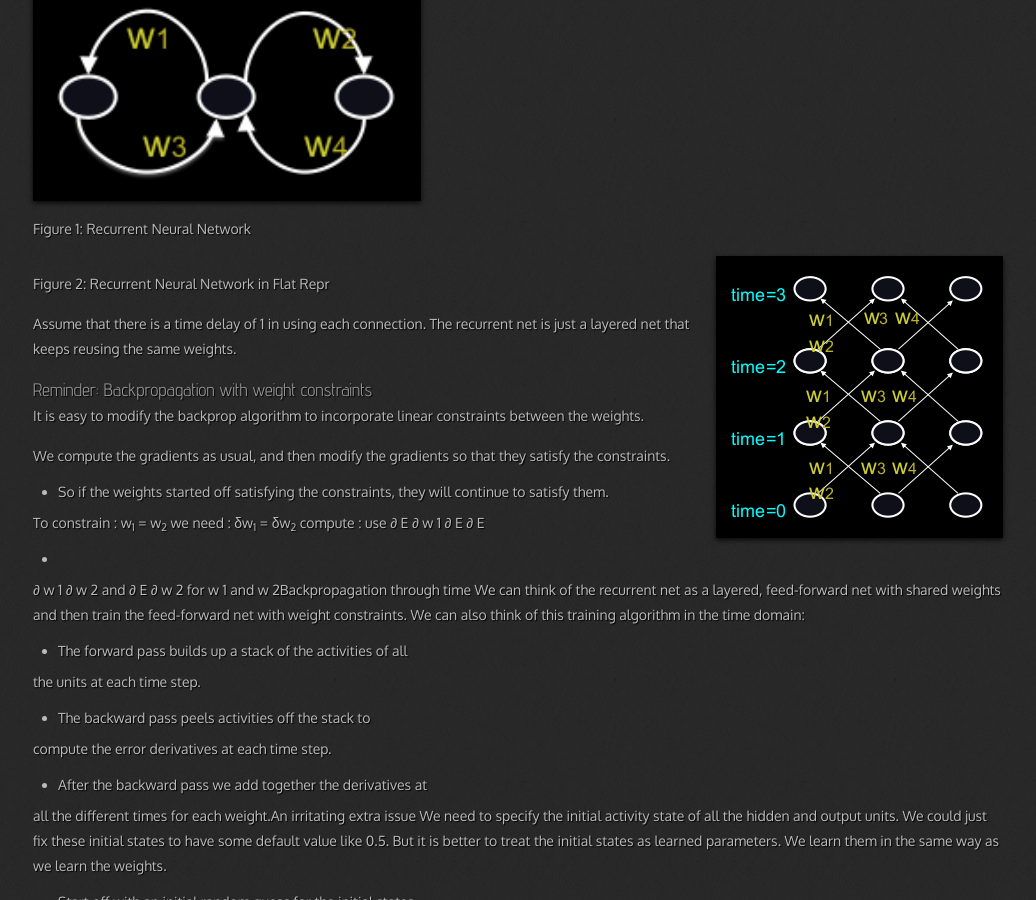
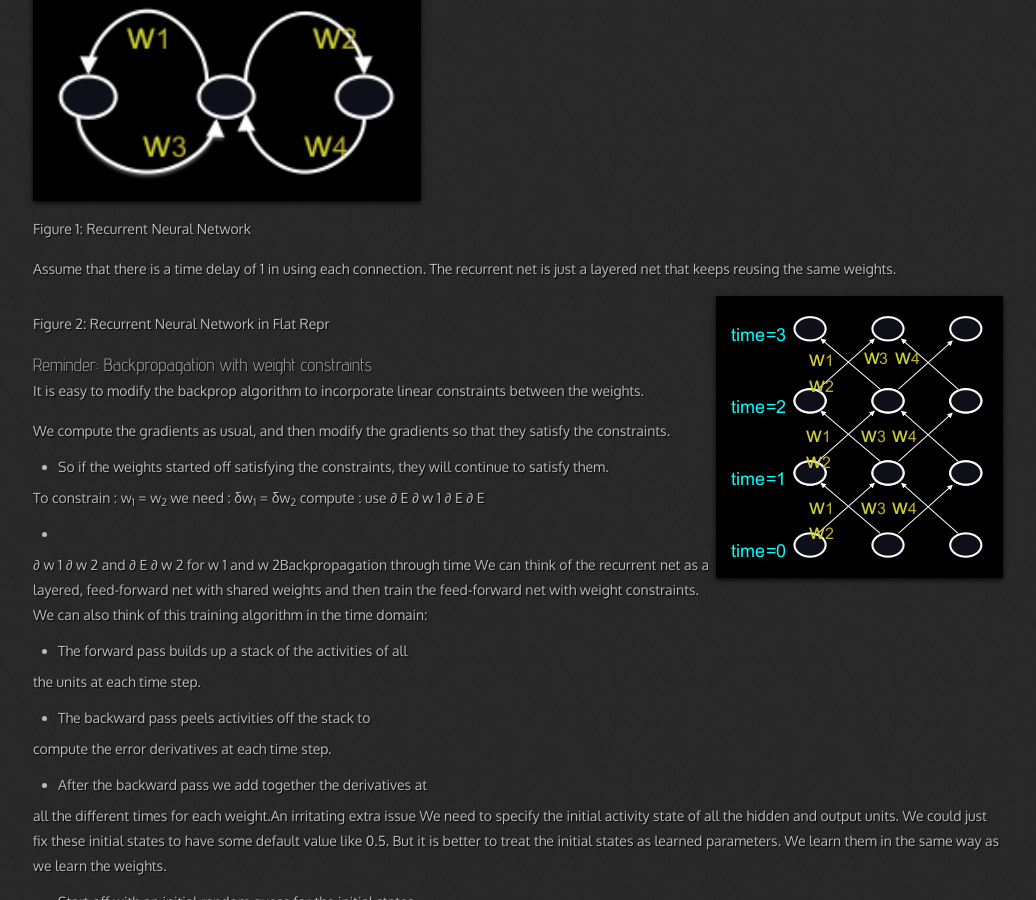
Before and after one commit to 0--key/0--key.github.io, a Jekyll site: the page built from _posts/2017-05-01-recurrent-ann.html, in a window 1280 px wide and 900 px high, scrolled down 5383 px. Shown: the whole window, without its empty margins (22-1058 px from the left). Built offline with Jekyll 4.4.1, drawn with Linux system fonts in a browser that asks for light colours; nearby versions of some CDN libraries; comment, search, counter and statistics services are not loaded.

Commit message:
Wrap the text around the image test

```diff
--- a/_posts/2017-05-01-recurrent-ann.html
+++ b/_posts/2017-05-01-recurrent-ann.html
@@ -19,17 +19,17 @@
 <li><a href="#org6529830">Linear Dynamical Systems(engineers love them!)</a></li>
 <li><a href="#org63f1845">Hidden Markov Models (computer scientists love them!)</a></li>
 <li><a href="#org5fa5140">A fundamental limitation of HMMs</a></li>
-<li><a href="#org6e51616">Recurrent neural networks</a></li>
+<li><a href="#org5df410f">Recurrent neural networks</a></li>
 <li><a href="#org432b994">Do generative models need to be stochastic?</a></li>
-<li><a href="#org5df410f">Recurrent neural networks</a></li>
-<li><a href="#org183393d">Transcript</a></li>
+<li><a href="#orgee93cc6">Recurrent neural networks</a></li>
+<li><a href="#orgfb2a00a">Transcript</a></li>
 </ul>
 </li>
 <li><a href="#orgf5ba516">Training RNNs with backpropagation</a>
 <ul>
 <li><a href="#orgea0056b">The equvalence between feedforward nets and recurrent nets</a></li>
 <li><a href="#org48f5d01">Reminder: Backpropagation with weight constraints</a></li>
-<li><a href="#orgfb2a00a">Transcript</a></li>
+<li><a href="#org0c59a53">Transcript</a></li>
 </ul>
 </li>
 </ul>
@@ -224,9 +224,9 @@
 </div>
 </div>
 
-<div id="outline-container-org6e51616" class="outline-3">
-<h3 id="org6e51616">Recurrent neural networks</h3>
-<div class="outline-text-3" id="text-org6e51616">
+<div id="outline-container-org5df410f" class="outline-3">
+<h3 id="org5df410f">Recurrent neural networks</h3>
+<div class="outline-text-3" id="text-org5df410f">
 <p>
 time &rarr;
 </p>
@@ -274,9 +274,9 @@
 </div>
 </div>
 
-<div id="outline-container-org5df410f" class="outline-3">
-<h3 id="org5df410f">Recurrent neural networks</h3>
-<div class="outline-text-3" id="text-org5df410f">
+<div id="outline-container-orgee93cc6" class="outline-3">
+<h3 id="orgee93cc6">Recurrent neural networks</h3>
+<div class="outline-text-3" id="text-orgee93cc6">
 <p>
 What kinds of behaviour can RNNs exhibit?
 </p>
@@ -303,9 +303,9 @@
 </div>
 
 
-<div id="outline-container-org183393d" class="outline-3">
-<h3 id="org183393d">Transcript</h3>
-<div class="outline-text-3" id="text-org183393d">
+<div id="outline-container-orgfb2a00a" class="outline-3">
+<h3 id="orgfb2a00a">Transcript</h3>
+<div class="outline-text-3" id="text-orgfb2a00a">
 <p>
 In this video, I am going to give an overview of various types of
 models that have been used for sequences. I'll start with the
@@ -604,10 +604,16 @@
 <div class="outline-text-3" id="text-orgea0056b">
 
 <div class="figure">
-<p><img src="http://0--key.github.io/assets/img/neural_networks/rnn_gen_view.png" alt="RNN" width="40%" title="RNN" />
+<p><img src="http://0--key.github.io/assets/img/neural_networks/rnn_gen_view.png" alt="RNN" width="40%" title="RNN" float="wrap" />
 </p>
 <p><span class="figure-number">Figure 1: </span>Recurrent Neural Network</p>
 </div>
+
+<p>
+Assume that there is a time delay of 1 in using each connection.
+The recurrent net is just a layered net that keeps reusing the same
+weights.
+</p>
 
 
 <div class="figure">
@@ -615,12 +621,6 @@
 </p>
 <p><span class="figure-number">Figure 2: </span>Recurrent Neural Network in Flat Repr</p>
 </div>
-
-<p>
-Assume that there is a time delay of 1 in using each connection.
-The recurrent net is just a layered net that keeps reusing the same
-weights.
-</p>
 </div>
 </div>
 
@@ -1162,9 +1162,9 @@
 </div>
 
 
-<div id="outline-container-orgfb2a00a" class="outline-3">
-<h3 id="orgfb2a00a">Transcript</h3>
-<div class="outline-text-3" id="text-orgfb2a00a">
+<div id="outline-container-org0c59a53" class="outline-3">
+<h3 id="org0c59a53">Transcript</h3>
+<div class="outline-text-3" id="text-org0c59a53">
 <p>
 In this video, I'm going to talk about the back propagation through
 time algorithm. It's the standard way to train or recurrence your
```
